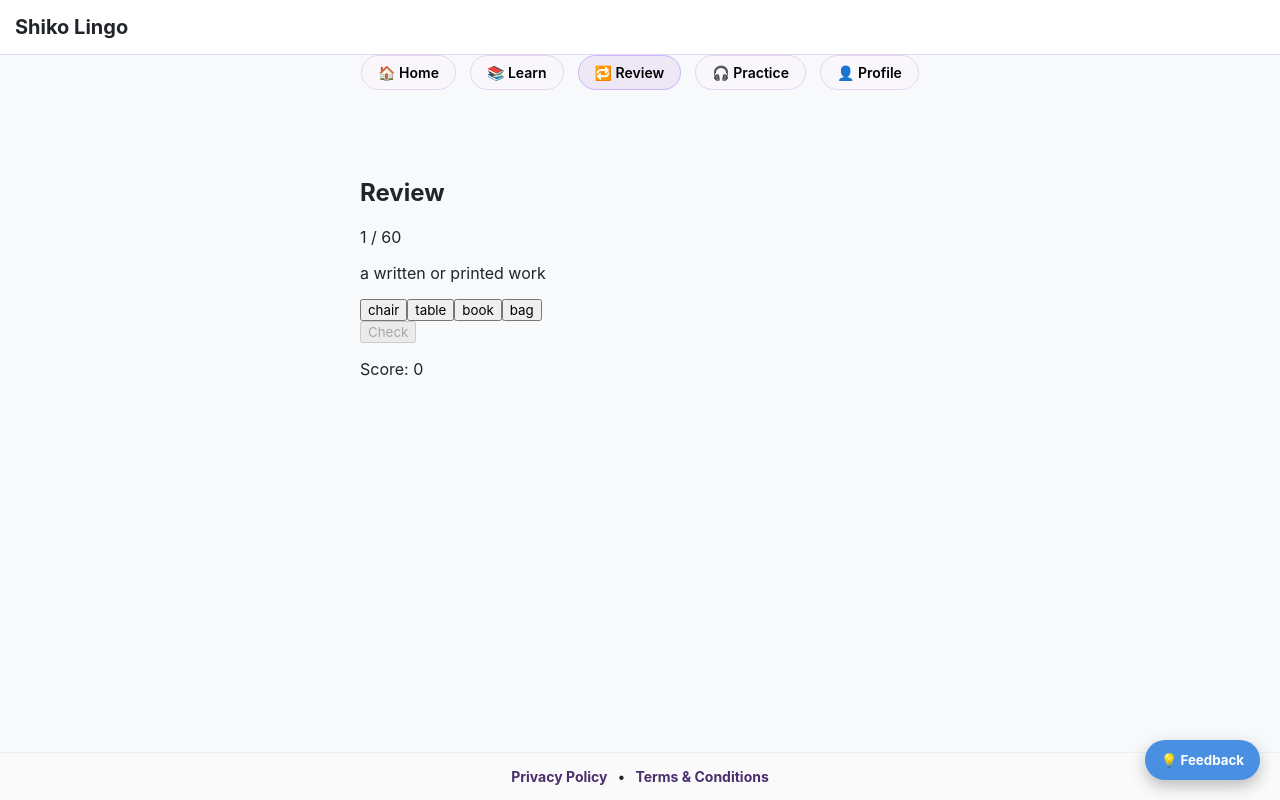
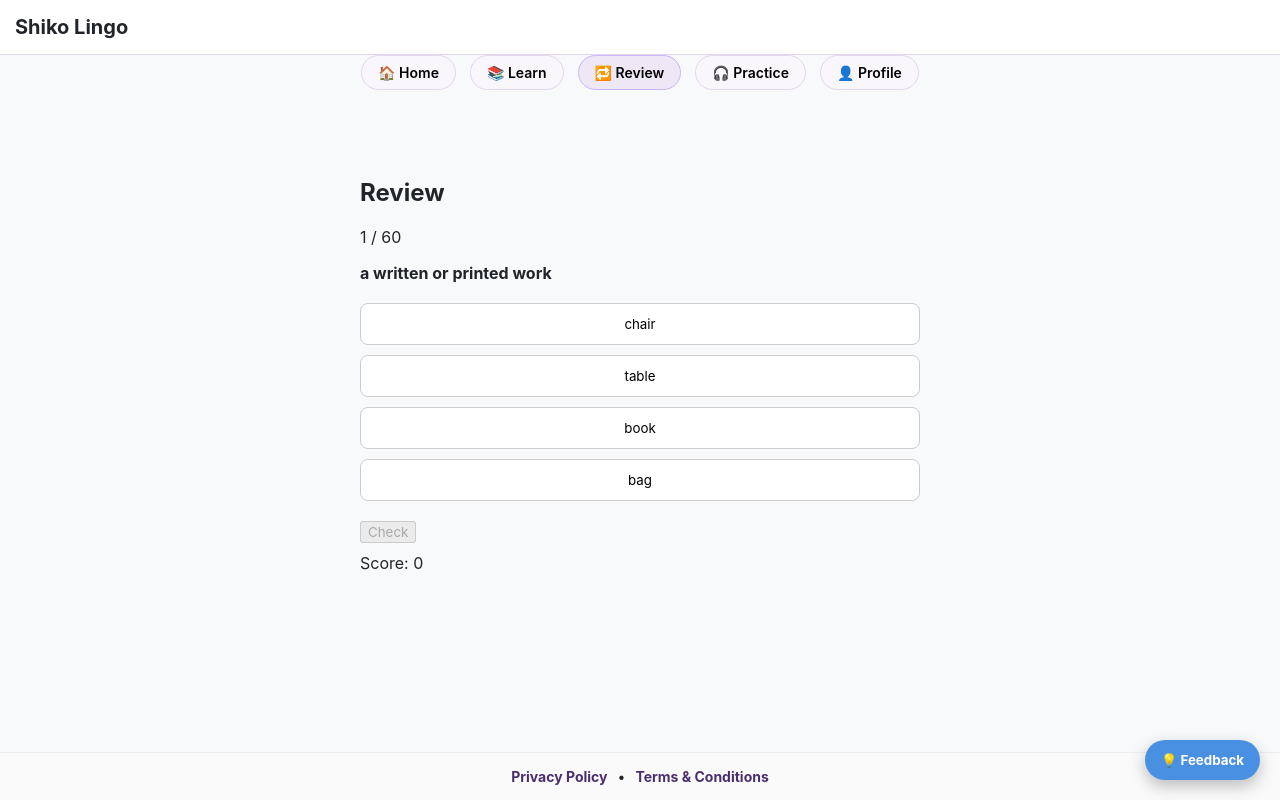
Before and after one commit to egyptianpharoah771-commits/shiko-lingo, a React (Create React App) app: page /review in a window 1280 px wide. Built offline with nearby package versions, Linux system fonts and the light colour scheme; no server answers.

Commit message:
fix: session boundary bug + UI layout + select sound

```diff
--- a/src/pages/ReviewWordsPage.jsx
+++ b/src/pages/ReviewWordsPage.jsx
@@ -28,6 +28,13 @@ function removeDuplicates(words = []) {
   });
 }
 
+function playSelect() {
+  try {
+    const audio = new Audio("/sounds/select.mp3");
+    audio.play();
+  } catch {}
+}
+
 export default function ReviewWordsPage() {
   const [allWords, setAllWords] = useState([]);
   const [sessionWords, setSessionWords] = useState([]);
@@ -49,7 +56,7 @@ export default function ReviewWordsPage() {
         .flatMap(([level, levelData]) =>
           Object.entries(levelData).flatMap(([unitId, unit]) =>
             (unit?.content?.items || []).map((w) => ({
-              id: `${level}_${unitId}_${normalize(w.word)}`, // ✅ FIXED
+              id: `${level}_${unitId}_${normalize(w.word)}`,
               word: w.word,
               definition:
                 w.definition_hard ||
@@ -79,12 +86,11 @@ export default function ReviewWordsPage() {
 
   const currentWord = sessionWords[currentIndex];
 
-  // ---------- stable options ----------
+  // ---------- options ----------
   const options = useMemo(() => {
     if (!currentWord) return [];
 
     const pool = allWords.filter((w) => w.id !== currentWord.id);
-
     const picked = shuffleArray(pool).slice(0, 3);
 
     return shuffleArray([currentWord, ...picked]);
@@ -111,7 +117,8 @@ export default function ReviewWordsPage() {
   const handleNext = () => {
     const nextIndex = currentIndex + 1;
 
-    if (nextIndex >= TOTAL) {
+    // ✅ FIX الحقيقي
+    if (nextIndex >= sessionWords.length || nextIndex >= TOTAL) {
       setFinished(true);
       return;
     }
@@ -145,19 +152,39 @@ export default function ReviewWordsPage() {
 
       <p>{currentIndex + 1} / {TOTAL}</p>
 
-      <p>{currentWord.definition}</p>
+      <div style={{ marginBottom: 20 }}>
+        <strong>{currentWord.definition}</strong>
+      </div>
 
-      <div>
+      {/* ✅ UI FIX */}
+      <div style={{ display: "flex", flexDirection: "column", gap: 10 }}>
         {options.map((opt) => (
           <button
             key={opt.id}
-            onClick={() => !showResult && setSelected(opt)}
+            onClick={() => {
+              if (!showResult) {
+                setSelected(opt);
+                playSelect();
+              }
+            }}
+            style={{
+              padding: 12,
+              borderRadius: 8,
+              border:
+                selected?.id === opt.id
+                  ? "2px solid #007bff"
+                  : "1px solid #ccc",
+              background:
+                selected?.id === opt.id ? "#e7f1ff" : "white",
+              cursor: "pointer",
+            }}
           >
             {opt.word}
           </button>
         ))}
       </div>
 
+      <div style={{ marginTop: 20 }}>
         {!showResult ? (
           <button onClick={handleCheck} disabled={!selected}>
             Check
@@ -165,8 +192,9 @@ export default function ReviewWordsPage() {
         ) : (
           <button onClick={handleNext}>Next</button>
         )}
+      </div>
 
-      <p>Score: {score}</p>
+      <p style={{ marginTop: 10 }}>Score: {score}</p>
     </div>
   );
 }
```
Lines whose indentation alone changed are shown as unchanged.
